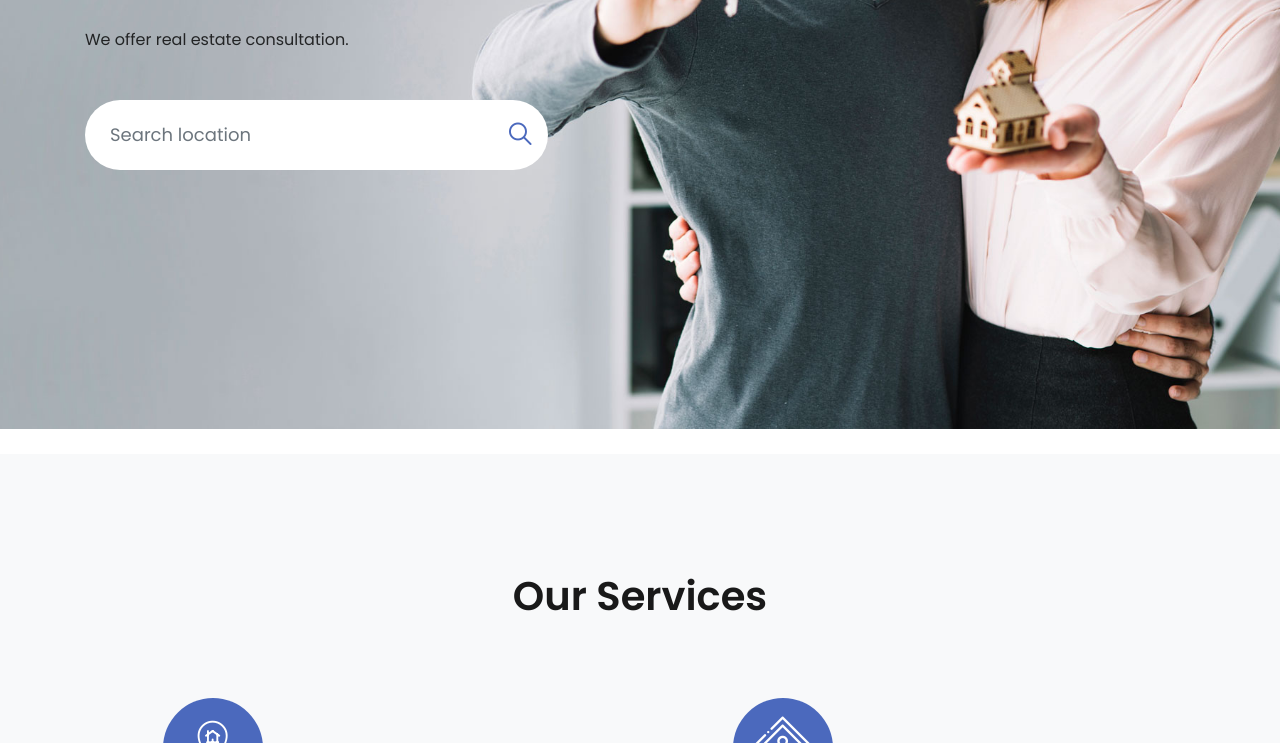
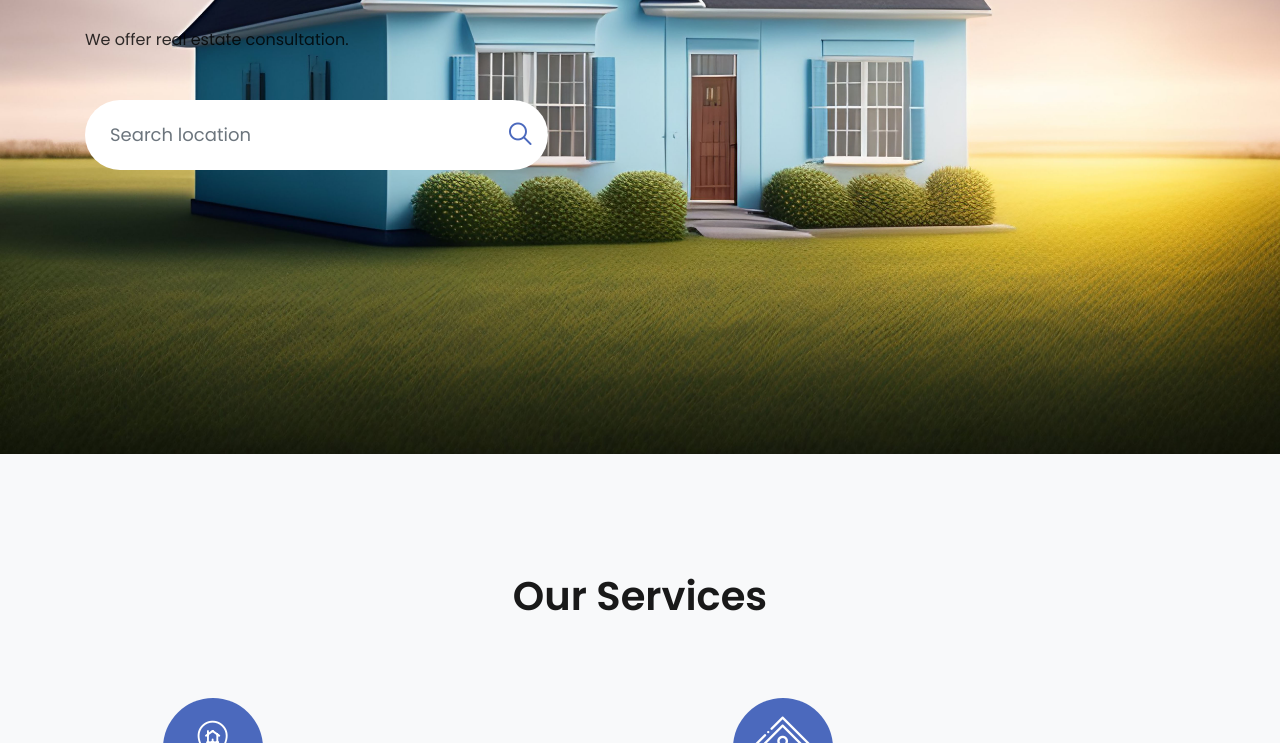
Before and after one commit to malekfouda2/casablanca, a plain HTML site: page index.html in a window 1280 px wide. Shown: the part 346-1089 px from the top of the page. Drawn offline with Linux system fonts and the light colour scheme; some packages are replaced by stand-ins of ours; no server answers; files whose address does not match are found by name.

Commit message:
third commit

```diff
--- a/index.html
+++ b/index.html
@@ -65,7 +65,7 @@
 	    </div>
 	  </nav>
 
-	  <section class="hero-wrap js-fullheight" style="background-image: url('images/bg_2.jpg');" data-section="home" data-stellar-background-ratio="0.5">
+	  <section class="hero-wrap js-fullheight" style="background-image: url('images/landing4.jpg');" data-section="home" data-stellar-background-ratio="0.5">
       <div class="overlay"></div>
       <div class="container">
         <div class="row no-gutters slider-text js-fullheight align-items-center justify-content-start" data-scrollax-parent="true">
```
Also changed, not shown: images/landing4.jpg (added), 3 other files.
